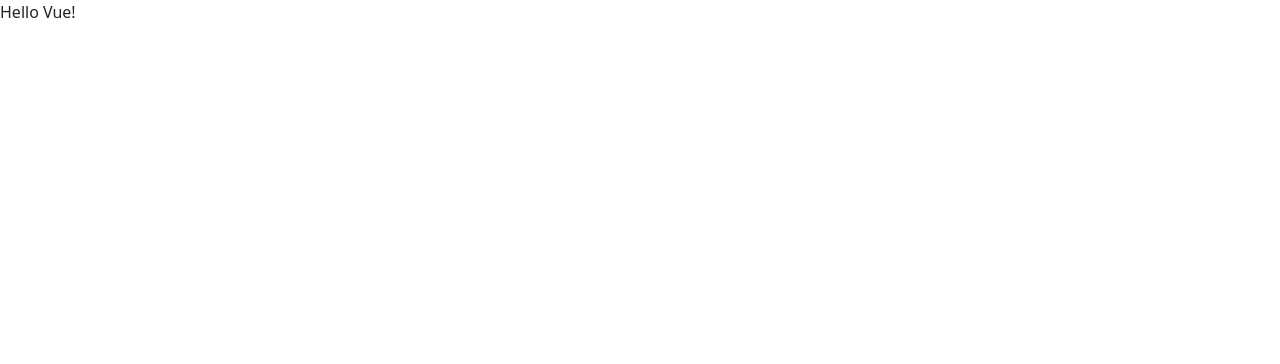
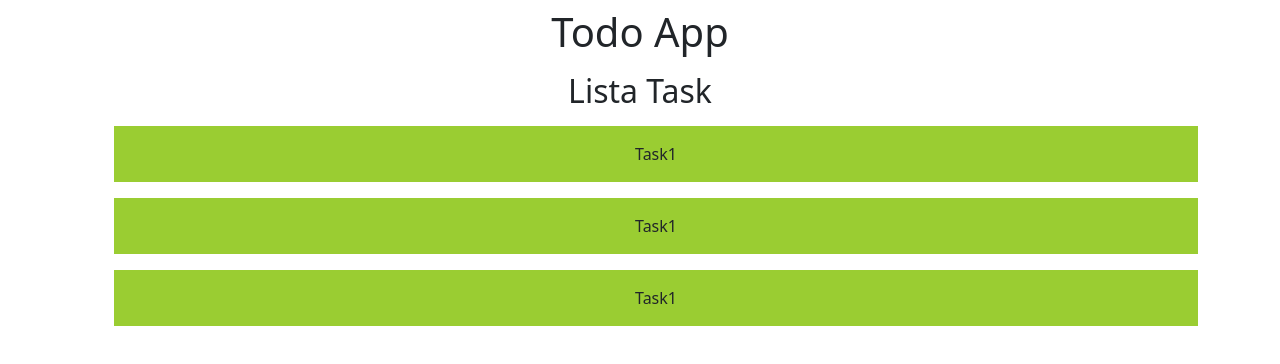
Before and after one commit to GrPaladino/vue-todolist, a plain HTML site: page index.html in a window 1280 px wide. Drawn offline with nearby package versions, Linux system fonts and the light colour scheme.

Commit message:
Feat: created html structure and array in js

```diff
--- a/css/style.css
+++ b/css/style.css
@@ -0,0 +1,11 @@
+li {
+  padding: 1rem;
+  margin-top: 1rem;
+  list-style: none;
+  background-color: yellowgreen;
+}
+
+li.done {
+  background-color: rgb(63, 138, 63);
+  text-decoration-line: line-through;
+}
--- a/index.html
+++ b/index.html
@@ -25,7 +25,21 @@
     <script type="text/javascript" src="./js/main.js" defer></script>
   </head>
   <body>
-    <div id="root">{{ message }}</div>
+    <div id="root">
+      <div class="container text-center mt-2">
+        <h1 class="mb-3">{{ title }}</h1>
+        <div class="row">
+          <div class="col-12">
+            <h2 class="mb-3">Lista Task</h2>
+            <ul>
+              <li>Task1</li>
+              <li>Task1</li>
+              <li>Task1</li>
+            </ul>
+          </div>
+        </div>
+      </div>
+    </div>
     <!-- ## Link Bootstrap JS -->
     <script
       src="https://cdn.jsdelivr.net/npm/bootstrap@5.3.2/dist/js/bootstrap.bundle.min.js"
--- a/js/main.js
+++ b/js/main.js
@@ -3,7 +3,53 @@ const { createApp } = Vue;
 const app = createApp({
   data() {
     return {
-      message: "Hello Vue!",
+      title: "Todo App",
+
+      tasks: [
+        {
+          name: "Task 1",
+          type: true,
+        },
+
+        {
+          name: "Task 2",
+          type: true,
+        },
+        {
+          name: "Task 3",
+          type: false,
+        },
+
+        {
+          name: "Task 4",
+          type: false,
+        },
+
+        {
+          name: "Task 5",
+          type: true,
+        },
+
+        {
+          name: "Task 6",
+          type: false,
+        },
+
+        {
+          name: "Task 7",
+          type: true,
+        },
+
+        {
+          name: "Task 8",
+          type: true,
+        },
+
+        {
+          name: "Task 9",
+          type: false,
+        },
+      ],
     };
   },
 
```
